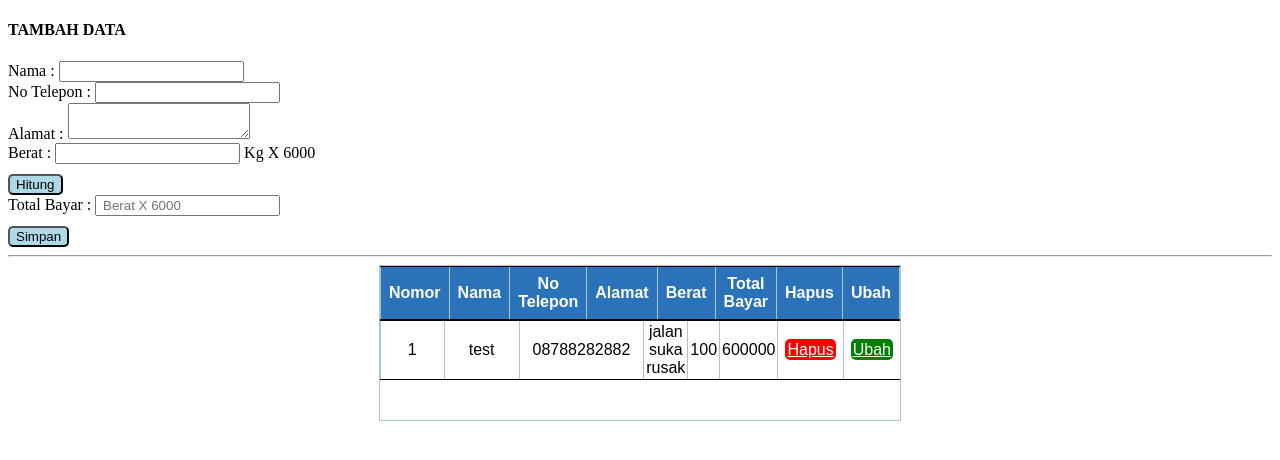
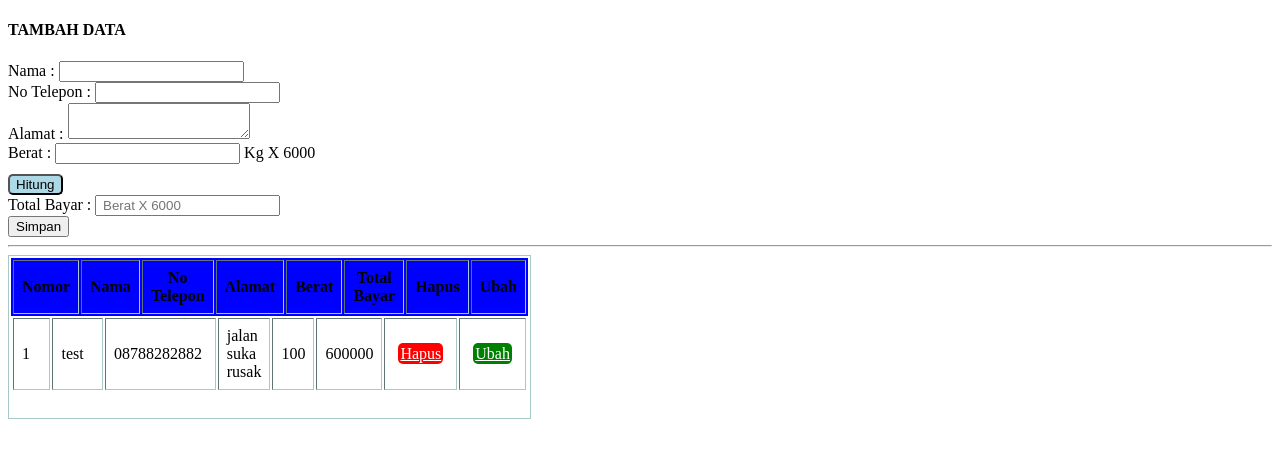
Before and after one commit to Manin14/web_laundry, a PHP site: page / in a window 1280 px wide. Shown: the top 460 px of the page. Run offline with PHP 8.4, Linux system fonts and the light colour scheme; data comes from the database, SQL or seed files in the repository.

Commit message:
modif style css

```diff
--- a/style.css
+++ b/style.css
@@ -1,4 +1,3 @@
-<<<<<<< HEAD
 
   /* h3{
       text-align:center; }
@@ -73,60 +72,3 @@
     width:33%;
    padding:8px;
   }
-=======
-   h3 {
-       text-align: center;
-   }
-
-   table {
-       border-collapse: collapse;
-       border-spacing: 0;
-       font-family: Arial, sans-serif;
-       font-size: 16px;
-       padding-left: 300px;
-       margin: auto;
-   }
-
-   table th {
-       font-weight: bold;
-       padding: 10px;
-       color: #fff;
-       background-color: #2A72BA;
-       border-top: 1px black solid;
-       border-bottom: 1px black solid;
-   }
-
-   table td {
-       padding: 2px;
-       border-top: 1px black solid;
-       border-bottom: 1px black solid;
-       text-align: center;
-   }
-
-   tr:nth-child(even) {
-       background-color: #DFEBF8;
-   }
-   /*css sendiri*/
-
-   button {
-       background-color: lightblue;
-       border-radius: 5px;
-       margin-top: 10px;
-   }
-
-   a.hapus {
-       background-color: red;
-       color: white;
-       border-radius: 5px;
-       padding: 2px;
-       margin: 5px;
-   }
-
-   a.ubah {
-       background-color: green;
-       color: white;
-       border-radius: 5px;
-       padding: 2px;
-       margin: 5px;
-   }
->>>>>>> 845bf06b381717ac21db57e6f555538cfd34d6f9
```
